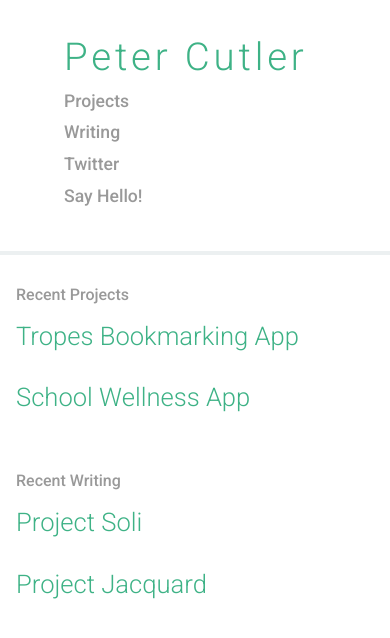
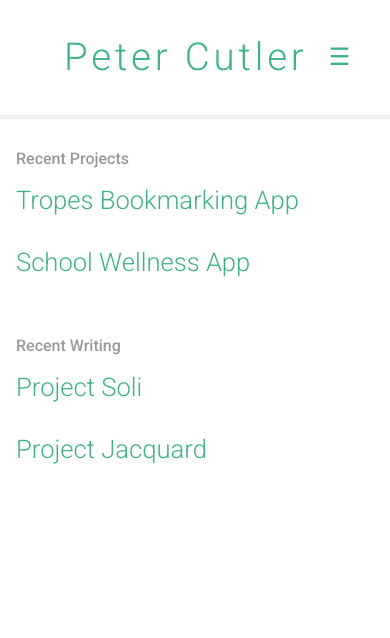
Before and after one commit to petergcutler/2015-portfolio, a Jekyll site: the page built from index.html, in a window 390 px wide. Shown: the top 638 px of the page. Built offline with Jekyll 4.4.1, drawn with Linux system fonts in a browser that asks for light colours; nearby versions of some CDN libraries.

Commit message:
updates to projects

```diff
--- a/_includes/header.html
+++ b/_includes/header.html
@@ -2,7 +2,10 @@
 
 <nav class="site-nav">
 
-	<a href="/" class="peter-name">Peter Cutler</a>
+	<div class="mobile-bundle">
+		<a href="/" class="peter-name">Peter Cutler</a>
+		<div class="icon">&#9776;</div>
+	</div>
 
 	<ul class="nav-block">
 		<li><a class="nav-projects" href="/projects">Projects</a></li>
--- a/_sass/partials/_base.scss
+++ b/_sass/partials/_base.scss
@@ -45,7 +45,6 @@ a {
   font-size: 2.4em;
   letter-spacing: .1em;
   text-decoration: none;
-  white-space: nowrap;
   color: #3eb286;
   transition: color 400ms ease;
 }
@@ -221,6 +220,16 @@ img {
 
 }
 
+.icon {
+  color: #3eb286;
+  cursor: pointer;
+  display: none;
+  font-size: 1.5em;
+}
+
+.showitems {
+  display: inline-block !important;
+}
 
 
 /* -----------------------------------*/
@@ -275,6 +284,7 @@ img {
 }
 
 @media (max-width: 40em) {
+
   .nav-block {
     flex-direction: column;
   }
@@ -282,6 +292,20 @@ img {
   .nav-block a {
     padding: 0;
     margin: 0;
+  }
+
+  .icon {
+    display: inline;
+    position: absolute;
+    transform: translate(.88em, .3em);
+  }
+
+  .peter-name a {
+    display: inline;
+  }
+
+  .nav-block {
+    display: none;
   }
 
   .nav-block li {
--- a/js/scripts.js
+++ b/js/scripts.js
@@ -1,3 +1,11 @@
-$(document).ready(function() {
+$(function() {
+  $('.icon').click(function() {
 
+    if($('.nav-block').is(':visible')) {
+      $('.nav-block').removeClass('showitems');
+    }
+    else {
+      $('.nav-block').addClass('showitems');
+    }
+ });
 });
```
Also changed, not shown: 14 other files.
